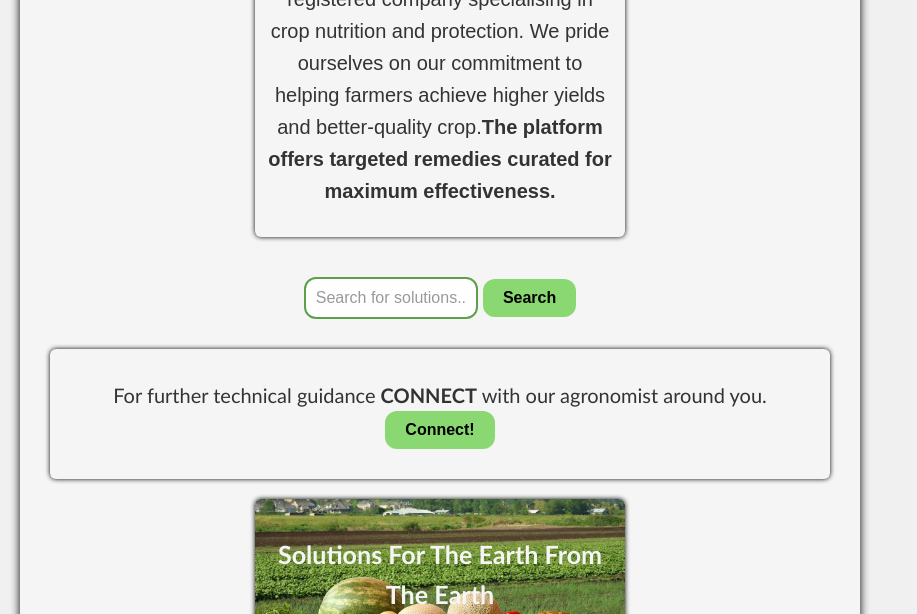
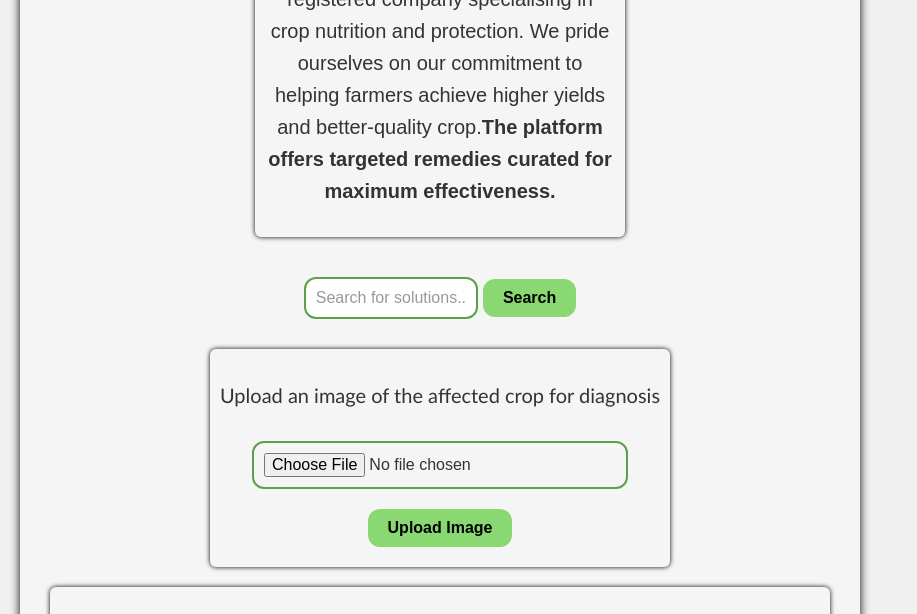
Before and after one commit to Ben1464/GrowMate-Kenya, a website: page public/index.html in a window 1280 px wide. Shown: the part 287-901 px from the top of the page, without its empty margins (0-917 px from the left). Drawn offline with Linux system fonts and the light colour scheme.

Commit message:
added an upload image section that i am still working on

```diff
--- /dev/null
+++ b/package.json
@@ -0,0 +1,5 @@
+{
+  "dependencies": {
+    "axios": "^1.7.4"
+  }
+}
--- a/public/index.html
+++ b/public/index.html
@@ -3,7 +3,7 @@
 <head>
     <meta charset="UTF-8">
     <meta name="viewport" content="width=device-width, initial-scale=1.0">
-    <title> GrowMate Kenya</title>
+    <title>GrowMate Kenya</title>
     <link rel="stylesheet" href="style.css">
     <link rel="manifest" href="manifest.json">
     <meta name="theme-color" content="#4CAF50">
@@ -14,9 +14,9 @@
     <div class="container">
         <a href="https://growmate.ke/" target="_blank">
             <img class="logo" src="./images/landing page.jpg" alt="GrowMate"></a>
-        <!-- <header>
-            <h2> <span class="word4">Welcome to </span> GrowMate Kenya</span> <span class="word3"></span>  </h2>
-        </header> -->
+
+        <!-- Upload Section -->
+
 
         <div class="main-container">
             <div class="main-content">
@@ -31,7 +31,12 @@
             </div>
             <div id="solutionResults"></div>
         </main>
-
+        <div class="upload-section">
+            <p>Upload an image of the affected crop for diagnosis</p>
+            <input type="file" id="fileInput" accept="image/*" onchange="previewImage(event)">
+            <button onclick="uploadImage()" class="upload-button"><b>Upload Image</b></button>
+            <div id="imagePreview"></div>
+        </div>
         <div class="contacts">
             <p>For further technical guidance <b>CONNECT</b> with our agronomist around you.<button class="connect blinking-button"><b>Connect!</b></button></p>
             <div id="contactList"></div> <!-- Updated to include the contact list -->
@@ -39,18 +44,14 @@
 
         <div class="footer">
             <footer>
-                <p class="slogan"><Strong>Solutions For The Earth From The Earth</Strong></p>
-
+                <p class="slogan"><strong>Solutions For The Earth From The Earth</strong></p>
                 <div class="contact-item">
                     <ul>
                         <li><a href="https://www.facebook.com/profile.php?id=61556466405408" target="_blank"><i class="fab fa-facebook"></i></a></li>
-                        <li><a href=" https://chat.whatsapp.com/JWmDEJkPNIX2XFesMoqWiq" target="_blank"><i class="fab fa-whatsapp"></i></a></li>
+                        <li><a href="https://chat.whatsapp.com/JWmDEJkPNIX2XFesMoqWiq" target="_blank"><i class="fab fa-whatsapp"></i></a></li>
                         <li><a href="https://www.instagram.com/growmatekenya?igsh=YzljYTk1ODg3Zg==" target="_blank"><i class="fab fa-instagram"></i></a></li>
                     </ul>
-                    <!-- &copy;2024 -->
                 </div>
-                <!-- <a href="https://benson14.vercel.app/" class="blinking-link">{RavenDev}</a><br> -->
-
             </footer>
         </div>
     </div>
--- a/public/style.css
+++ b/public/style.css
@@ -356,3 +356,60 @@ tr:hover {
 .contact-item ul li a:hover {
     color: #075f1a;
 }
+
+
+/* Upload section styles */
+.upload-section {
+    padding: 10px;
+    margin: 10px;
+    background-color: #f5f5f5;
+    border-radius: 6px;
+    color: #333;
+    display: flex;
+    text-align: center;
+    flex-direction: column;
+    justify-content: center;
+    align-items: center;
+    font-size: 20px;
+    box-shadow: 0 0 5px #000;
+    font-family: 'Trebuchet MS', 'Lucida Sans Unicode', 'Lucida Grande', 'Lucida Sans', Arial, sans-serif;
+}
+
+/* Upload input styles */
+#fileInput {
+    padding: 10px;
+    border: 2px solid #5da049; /* Green border */
+    border-radius: 12px;
+    font-size: 16px;
+    margin: 10px 0; /* Margin for spacing */
+    width: 80%; /* Adjust width to fit design */
+}
+
+/* Upload button styles */
+.upload-button {
+    padding: 10px 20px;
+    border: none;
+    background-color: #8ad872; /* Green background */
+    color: black; /* Black text color */
+    border-radius: 12px;
+    cursor: pointer;
+    font-size: 16px;
+    margin-top: 10px;
+    transition: background-color 0.3s ease-in-out;
+}
+
+.upload-button:hover {
+    background-color: #3bd105; /* Darker shade of green on hover */
+}
+
+/* Image preview container styles */
+#imagePreview {
+    margin-top: 10px;
+    text-align: center;
+}
+
+#imagePreview img {
+    max-width: 100%;
+    height: auto;
+    border-radius: 6px;
+}
```
Also changed, not shown: 1 other file.
